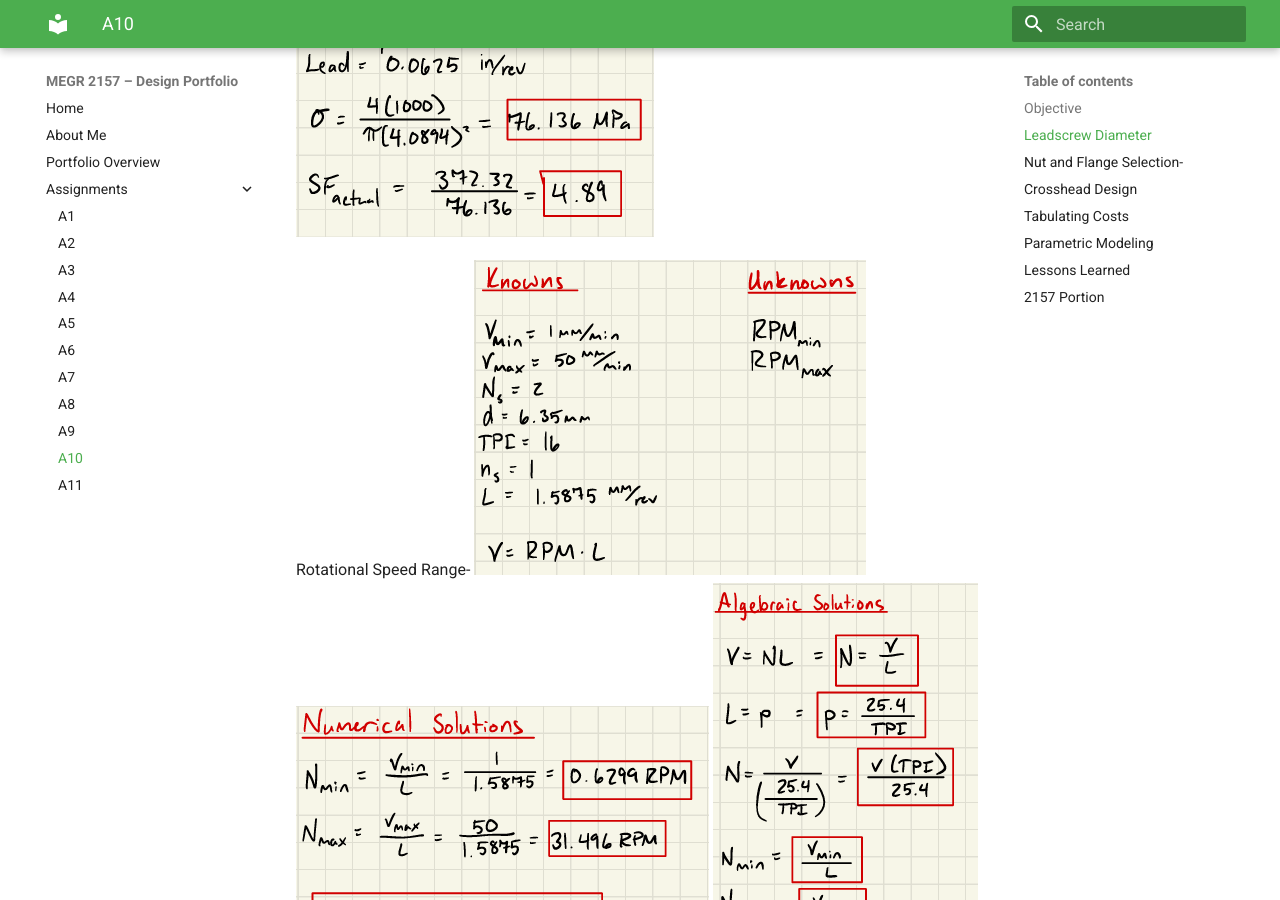
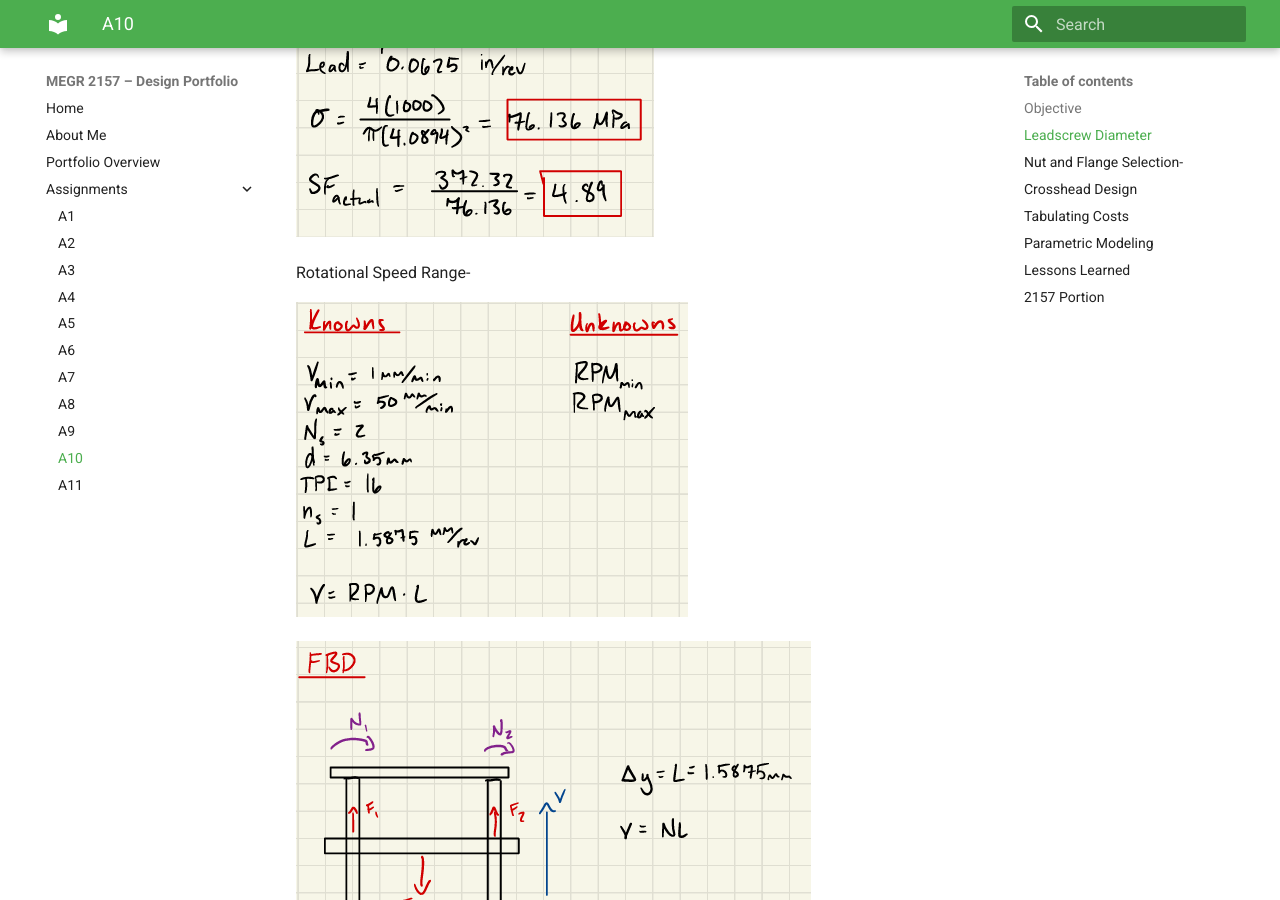
Before and after one commit to Taylor-Rockefeller-Portfolio/megr2157-portfolio, an MkDocs documentation site: the page built from docs/assignments/A10/index.md, in a window 1280 px wide and 900 px high, scrolled down 1983 px. Built offline with MkDocs 1.6.1 and Material for MkDocs 9.7.7, drawn with Linux system fonts in a browser that asks for light colours.

Commit message:
Fix image duplication in index.md
Removed duplicate image of rotational speed and adjusted formatting.

```diff
--- a/docs/assignments/A10/index.md
+++ b/docs/assignments/A10/index.md
@@ -23,10 +23,20 @@ Minimum Diameter-
 
 
 Rotational Speed Range-
+
+
 ![](Rotational_speed(1).png)
+
+
+![](Rotational_speed(4).png)
+
+
 ![](Rotational_speed(2).png)
+
+
 ![](Rotational_speed(3).png)
-![](Rotational_speed(4).png)
+
+
 Max Torque-
 ![](torque_evaluation(1).png)
 ![](torque_evaluation(2).png)
```
